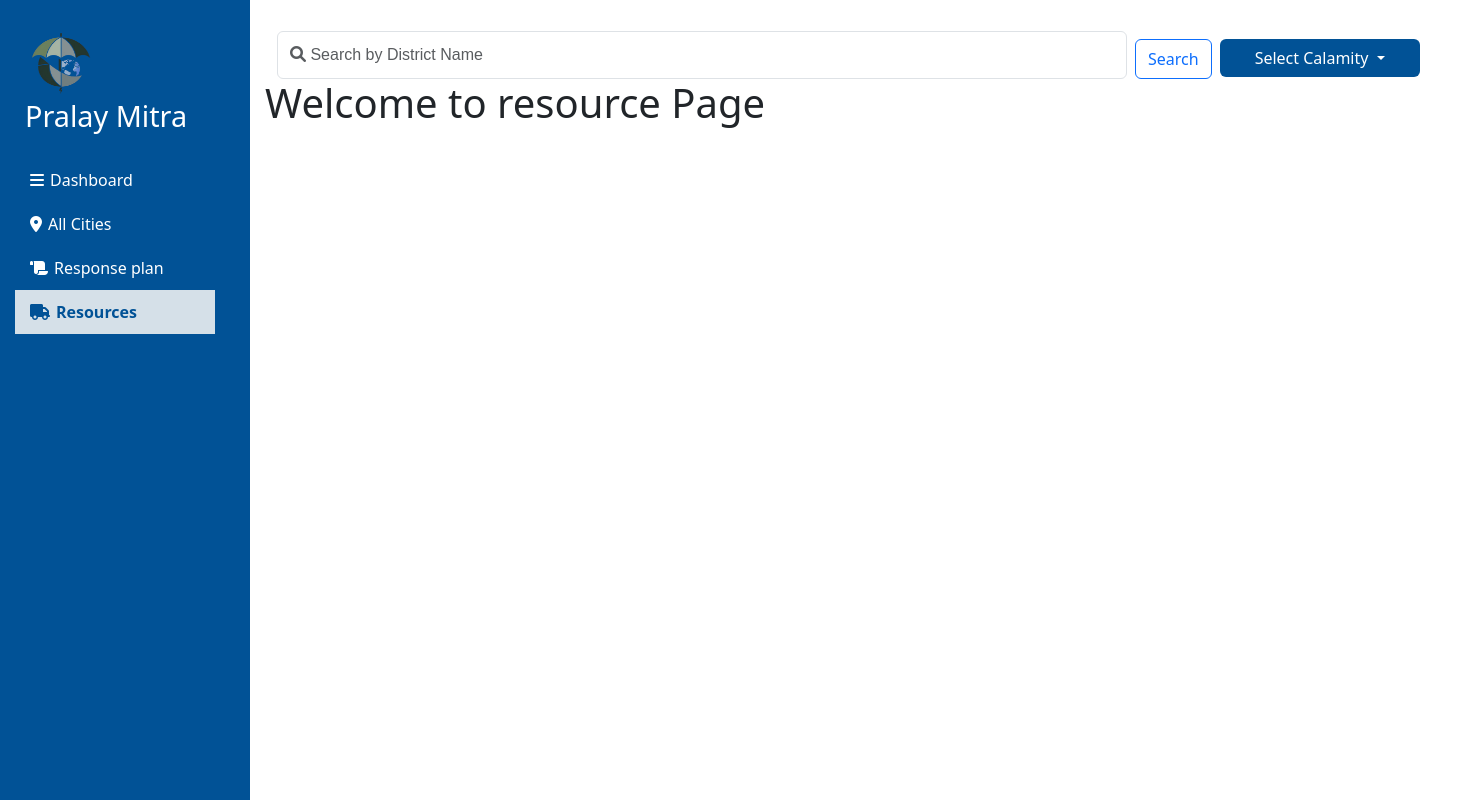
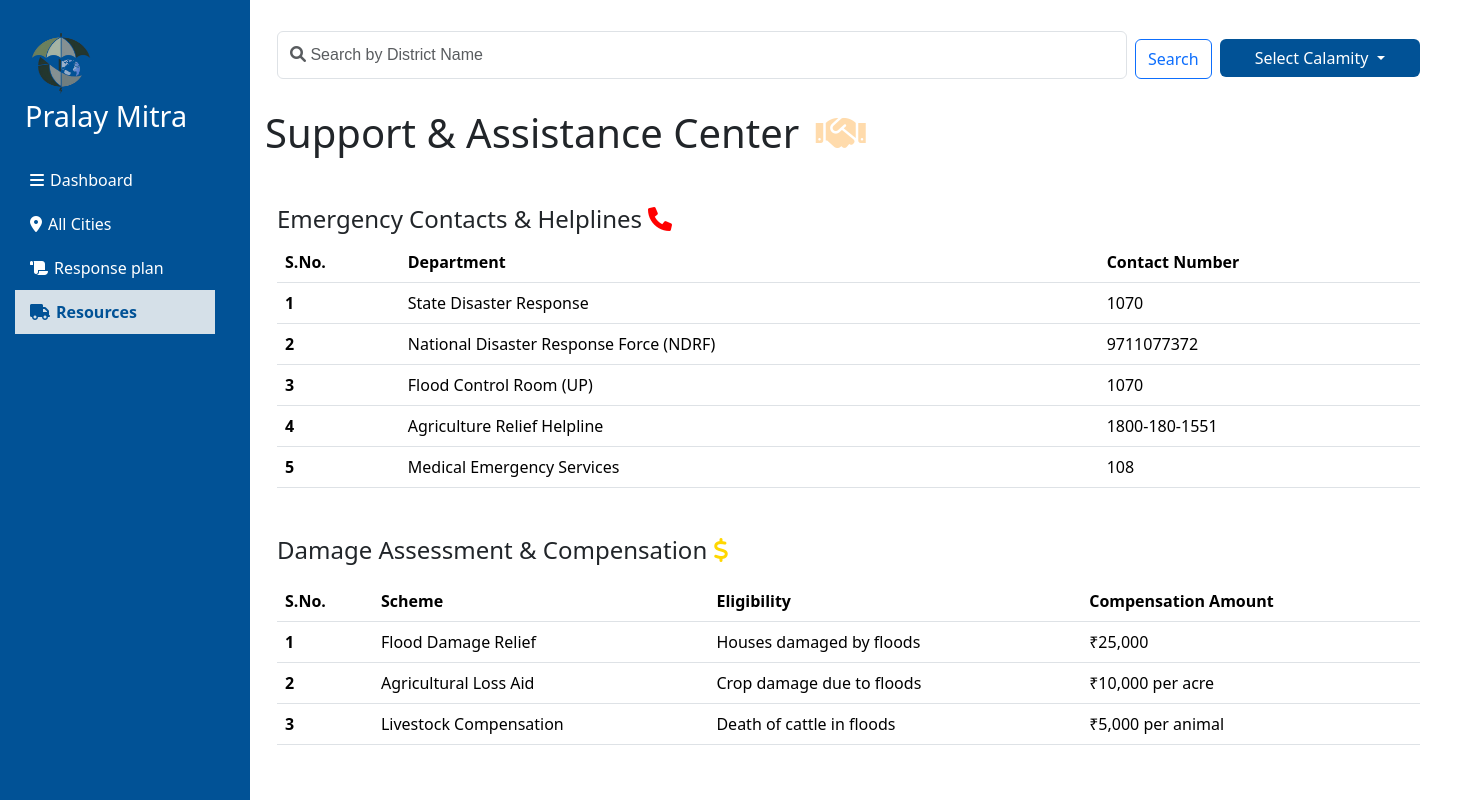
Before and after one commit to urvashitech/Pralay_Mitra, a Django app: page /resource/ in a window 1480 px wide. Run offline with Django 5.2, Linux system fonts and the light colour scheme; some libraries are stand-ins or nearby versions.

Commit message:
resources page has been designed

```diff
--- a/prediction/templates/resource.html
+++ b/prediction/templates/resource.html
@@ -7,5 +7,80 @@
 
 {% block content %}
 {% include "components/navbar.html" %}
-<h1>Welcome to resource Page</h1>
+<h1 class="mt-4">Support & Assistance Center <i class="fa-solid fa-handshake" style="color: #ffdbac; margin-left: 6px; margin-top: 10px;"></i></h1>
+<div class="container">
+    <h4 class="mt-5"> Emergency Contacts & Helplines<i class="fa-solid fa-phone" style="color: red; margin-left: 6px;"></i></h4>
+    <table class="table">
+        <thead>
+          <tr>
+            <th scope="col">S.No.</th>
+            <th scope="col">Department</th>
+            <th scope="col">Contact Number</th>
+
+          </tr>
+        </thead>
+        <tbody>
+          <tr>
+            <th scope="row">1</th>
+            <td>State Disaster Response</td>
+            <td>1070</td>
+          </tr>
+          <tr>
+            <th scope="row">2</th>
+            <td>National Disaster Response Force (NDRF)</td>
+            <td>9711077372</td>
+          </tr>
+          <tr>
+            <th scope="row">3</th>
+            <td>Flood Control Room (UP)</td>
+            <td>1070</td>
+          </tr>
+          <tr>
+            <th scope="row">4</th>
+            <td>Agriculture Relief Helpline</td>
+            <td>1800-180-1551</td>
+          </tr>
+          <tr>
+            <th scope="row">5</th>
+            <td>Medical Emergency Services</td>
+            <td>108</td>
+          </tr>
+        </tbody>
+      </table>
+
+      <h4 class="mt-5 pb-2"> Damage Assessment & Compensation <i class="fas fa-dollar-sign" style="color: #FFD700;"></i>
+      </h4>
+
+      <table class="table mt-2">
+        <thead>
+          <tr>
+            <th scope="col">S.No.</th>
+            <th scope="col">Scheme</th>
+            <th scope="col">Eligibility</th>
+            <th scope="col">Compensation Amount</th>
+          </tr>
+        </thead>
+        <tbody>
+          <tr>
+            <th scope="row">1</th>
+            <td>Flood Damage Relief</td>
+            <td>Houses damaged by floods</td>
+            <td>₹25,000</td>
+          </tr>
+          <tr>
+            <th scope="row">2</th>
+            <td>Agricultural Loss Aid</td>
+            <td>Crop damage due to floods</td>
+            <td>₹10,000 per acre</td>
+          </tr>
+          <tr>
+            <th scope="row">3</th>
+            <td>Livestock Compensation</td>
+            <td>Death of cattle in floods</td>
+            <td>₹5,000 per animal</td>
+          </tr>
+        </tbody>
+      </table>
+</div>
+
 {% endblock %}
--- a/prediction/views.py
+++ b/prediction/views.py
@@ -40,8 +40,21 @@ def home(request):
 
     cities = TopDisasters.objects.order_by('rainFall')
 
+    # Fetch severity data from the database
+    db_path = "prediction/ml/data/flood_data.db"
+    conn = sqlite3.connect(db_path)
+    cursor = conn.cursor()
+    query = "SELECT Station_Names, Severity_Percentage FROM flood_data"
+    cursor.execute(query)
+    severity_data = cursor.fetchall()
+    conn.close()
+
+    severity_dict = {row[0]: row[1] for row in severity_data}
+
+
     return render (request, 'home.html',
-                   {'cities': cities,}
+                   {'cities': cities,
+                    'severity_data': severity_dict,}
                    )
 
 
```
